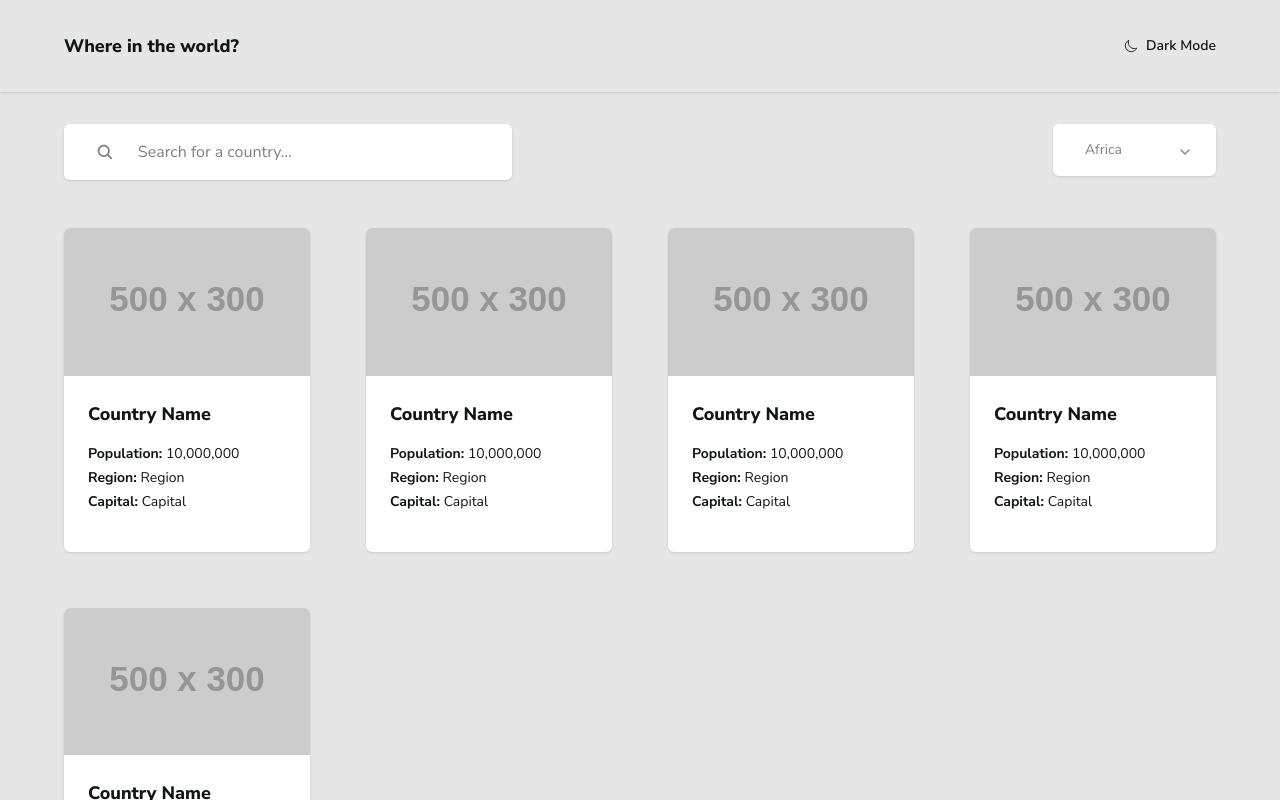
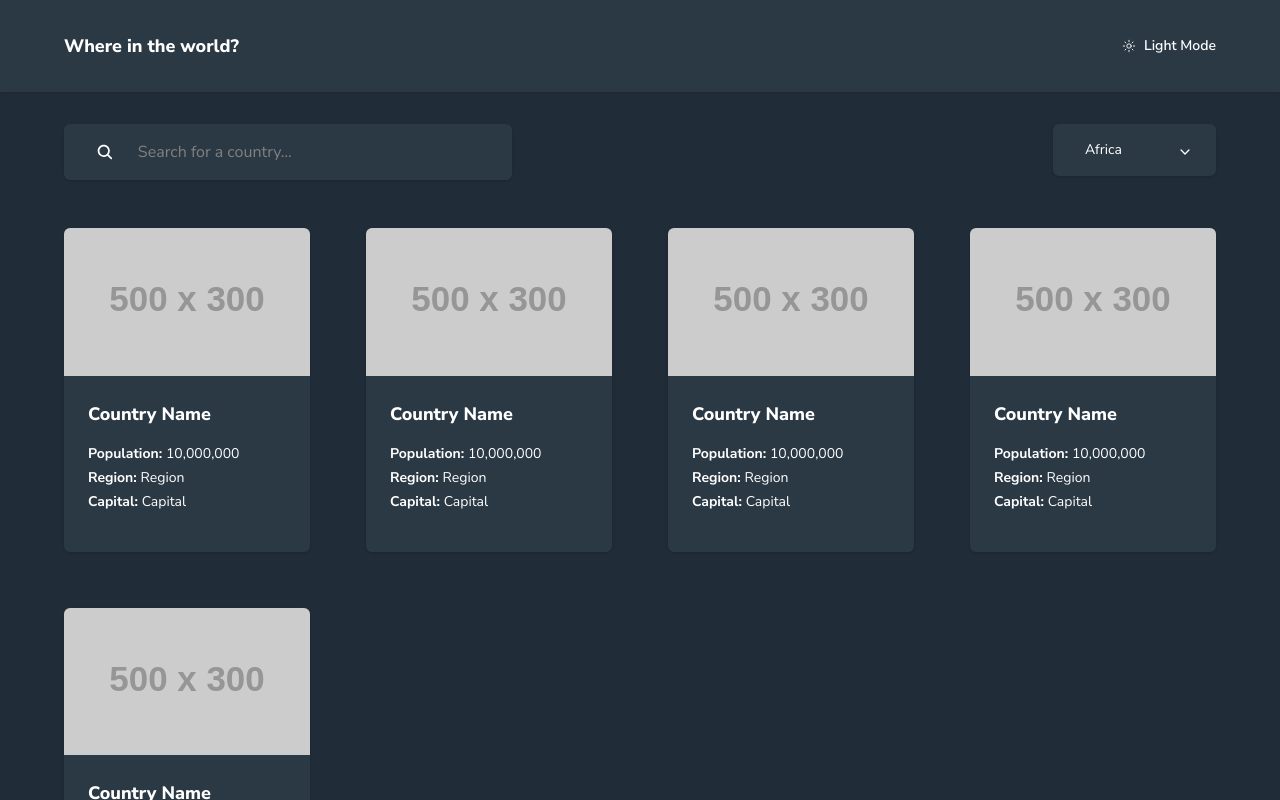
Before and after one commit to marcodamianperez/frontend-mentor-challenges, a React (Vite) app in the folder 05-rest-countries-api-with-color-theme-switcher/: page / in a window 1280 px wide. Both pictures are taken after a click on the button "Dark Mode". Shown: the top 800 px of the page. Built offline with nearby package versions, Linux system fonts and the light colour scheme.

Commit message:
feat(rest-countries): add theme switcher light/dark

```diff
--- a/05-rest-countries-api-with-color-theme-switcher/index.html
+++ b/05-rest-countries-api-with-color-theme-switcher/index.html
@@ -10,6 +10,11 @@
       href="https://fonts.googleapis.com/css2?family=Nunito+Sans:ital,opsz,wght@0,6..12,200..1000;1,6..12,200..1000&display=swap"
       rel="stylesheet"
     />
+    <script>
+      if (localStorage.getItem("theme") === "dark") {
+        document.documentElement.classList.add("dark");
+      }
+    </script>
     <title>Rest Countries API</title>
   </head>
   <body class="font-sans">
--- a/05-rest-countries-api-with-color-theme-switcher/src/components/CountryCard.tsx
+++ b/05-rest-countries-api-with-color-theme-switcher/src/components/CountryCard.tsx
@@ -6,7 +6,7 @@ function CountryCard() {
   return (
     <Link
       to={`/country/${countryName}`}
-      className="max-w-3xs sm:max-w-full bg-dark-mode-text-light-mode-element dark:bg-dark-mode-element mx-auto pb-4 rounded-md overflow-hidden shadow-sm hover:shadow-md transition-shadow"
+      className="max-w-3xs sm:max-w-full bg-dark-mode-text-light-mode-element dark:bg-dark-mode-element mx-auto pb-4 rounded-md overflow-hidden shadow-sm hover:shadow-md"
     >
       <img src="https://placehold.co/500x300" alt="flag" />
 
--- a/05-rest-countries-api-with-color-theme-switcher/src/components/Filter.tsx
+++ b/05-rest-countries-api-with-color-theme-switcher/src/components/Filter.tsx
@@ -3,7 +3,7 @@ import { IoChevronDown } from "react-icons/io5";
 function Filter() {
   return (
     <div className="relative text-light-mode-input dark:text-dark-mode-text-light-mode-element">
-      <select className="bg-dark-mode-text-light-mode-element dark:bg-dark-mode-element px-8 py-4 rounded-md appearance-none w-full outline-none shadow-sm hover:shadow-md transition-shadow">
+      <select className="bg-dark-mode-text-light-mode-element dark:bg-dark-mode-element px-8 py-4 rounded-md appearance-none w-full outline-none shadow-sm hover:shadow-md">
         <option hidden disabled value="">
           Filter by Region
         </option>
--- a/05-rest-countries-api-with-color-theme-switcher/src/components/Navbar.tsx
+++ b/05-rest-countries-api-with-color-theme-switcher/src/components/Navbar.tsx
@@ -1,17 +1,43 @@
-import { IoMoonOutline } from "react-icons/io5";
+import { useState } from "react";
+import { IoMoonOutline, IoSunnyOutline } from "react-icons/io5";
+import { Link } from "react-router-dom";
 
 type NavbarProps = {
   title: string;
 };
 
 function Navbar({ title }: NavbarProps) {
+  const [isDarkMode, setIsDarkMode] = useState(() => document.documentElement.classList.contains("dark"));
+
+  function toggleDarkMode() {
+    if (isDarkMode) {
+      document.documentElement.classList.remove("dark");
+      localStorage.setItem("theme", "light");
+      setIsDarkMode(false);
+    } else {
+      document.documentElement.classList.add("dark");
+      localStorage.setItem("theme", "dark");
+      setIsDarkMode(true);
+    }
+  }
+
   return (
     <header className="bg-light-mode-bg dark:bg-dark-mode-element text-light-mode-text dark:text-dark-mode-text-light-mode-element shadow-sm text-sm relative">
       <nav className="flex justify-between w-[90%] max-w-6xl m-auto py-8">
-        <span className="font-extrabold sm:text-base lg:text-lg">{title}</span>
-        <button className="font-semibold flex gap-2 items-center cursor-pointer">
-          <IoMoonOutline />
-          <span>Dark Mode</span>
+        <Link to="/" className="font-extrabold sm:text-base lg:text-lg">
+          {title}
+        </Link>
+        <button className="font-semibold flex gap-2 items-center cursor-pointer" onClick={toggleDarkMode}>
+          {isDarkMode ? (
+            <>
+              <IoSunnyOutline /> <span>Light Mode</span>
+            </>
+          ) : (
+            <>
+              <IoMoonOutline />
+              <span>Dark Mode</span>
+            </>
+          )}
         </button>
       </nav>
     </header>
--- a/05-rest-countries-api-with-color-theme-switcher/src/components/SearchBar.tsx
+++ b/05-rest-countries-api-with-color-theme-switcher/src/components/SearchBar.tsx
@@ -4,7 +4,7 @@ function SearchBar() {
   return (
     <label
       htmlFor="search"
-      className="text-light-mode-input dark:text-dark-mode-text-light-mode-element bg-dark-mode-text-light-mode-element dark:bg-dark-mode-element px-8 py-4 flex items-center gap-6 rounded-md shadow-sm hover:shadow-md transition-shadow lg:w-md"
+      className="text-light-mode-input dark:text-dark-mode-text-light-mode-element bg-dark-mode-text-light-mode-element dark:bg-dark-mode-element px-8 py-4 flex items-center gap-6 rounded-md shadow-sm hover:shadow-md lg:w-md"
     >
       <IoSearch className="text-xl" />
       <input
--- a/05-rest-countries-api-with-color-theme-switcher/src/index.css
+++ b/05-rest-countries-api-with-color-theme-switcher/src/index.css
@@ -12,3 +12,9 @@
 }
 
 @custom-variant dark (&:where(.dark, .dark *));
+
+*,
+*::before,
+*::after {
+  transition: all 0.15s ease;
+}
--- a/05-rest-countries-api-with-color-theme-switcher/src/pages/CountryDetail.tsx
+++ b/05-rest-countries-api-with-color-theme-switcher/src/pages/CountryDetail.tsx
@@ -10,7 +10,7 @@ function CountryDetail() {
       <div className="py-10 w-[85%] max-w-6xl mx-auto sm:w-[90%] md:py-18">
         <button
           onClick={() => navigate(-1)}
-          className="flex items-center gap-2 bg-dark-mode-text-light-mode-element dark:bg-dark-mode-element py-1 px-6 rounded-xs shadow-sm hover:shadow-md transition-shadow mb-16 cursor-pointer md:py-2"
+          className="flex items-center gap-2 bg-dark-mode-text-light-mode-element dark:bg-dark-mode-element py-1 px-6 rounded-xs shadow-sm hover:shadow-md mb-16 cursor-pointer md:py-2"
         >
           <IoArrowBack />
           <span>Back</span>
@@ -51,13 +51,13 @@ function CountryDetail() {
             <div className="flex flex-col gap-3 lg:col-span-full lg:flex-row">
               <h2 className="font-bold text-base">Border Countries:</h2>
               <div className="flex gap-2 flex-wrap text-xs">
-                <span className="flex items-center gap-2 bg-dark-mode-text-light-mode-element dark:bg-dark-mode-element py-1 px-6 rounded-xs shadow-sm hover:shadow-md transition-shadow cursor-pointer">
+                <span className="flex items-center gap-2 bg-dark-mode-text-light-mode-element dark:bg-dark-mode-element py-1 px-6 rounded-xs shadow-sm hover:shadow-md cursor-pointer">
                   Country1
                 </span>
-                <span className="flex items-center gap-2 bg-dark-mode-text-light-mode-element dark:bg-dark-mode-element py-1 px-6 rounded-xs shadow-sm hover:shadow-md transition-shadow cursor-pointer">
+                <span className="flex items-center gap-2 bg-dark-mode-text-light-mode-element dark:bg-dark-mode-element py-1 px-6 rounded-xs shadow-sm hover:shadow-md cursor-pointer">
                   Country2
                 </span>
-                <span className="flex items-center gap-2 bg-dark-mode-text-light-mode-element dark:bg-dark-mode-element py-1 px-6 rounded-xs shadow-sm hover:shadow-md transition-shadow cursor-pointer">
+                <span className="flex items-center gap-2 bg-dark-mode-text-light-mode-element dark:bg-dark-mode-element py-1 px-6 rounded-xs shadow-sm hover:shadow-md cursor-pointer">
                   Country3
                 </span>
               </div>
```
